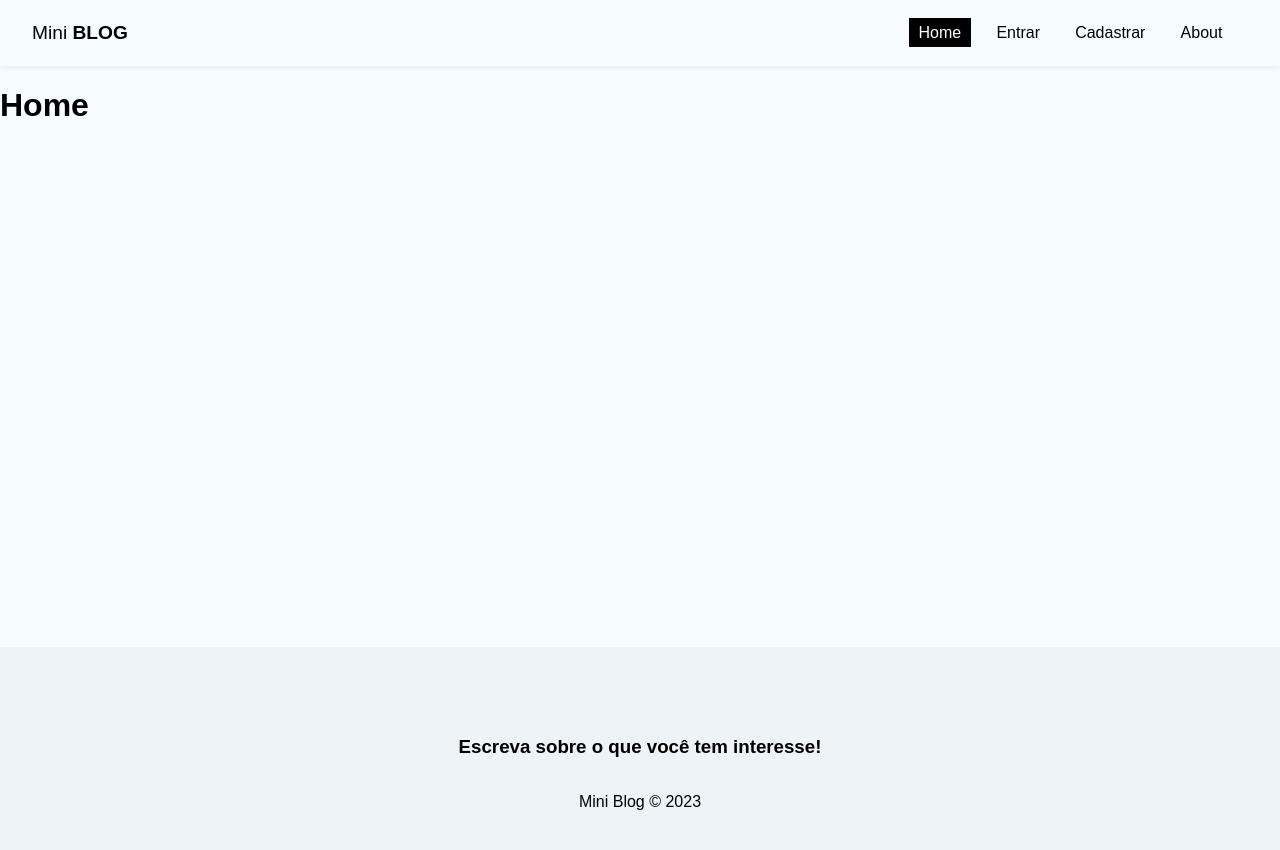
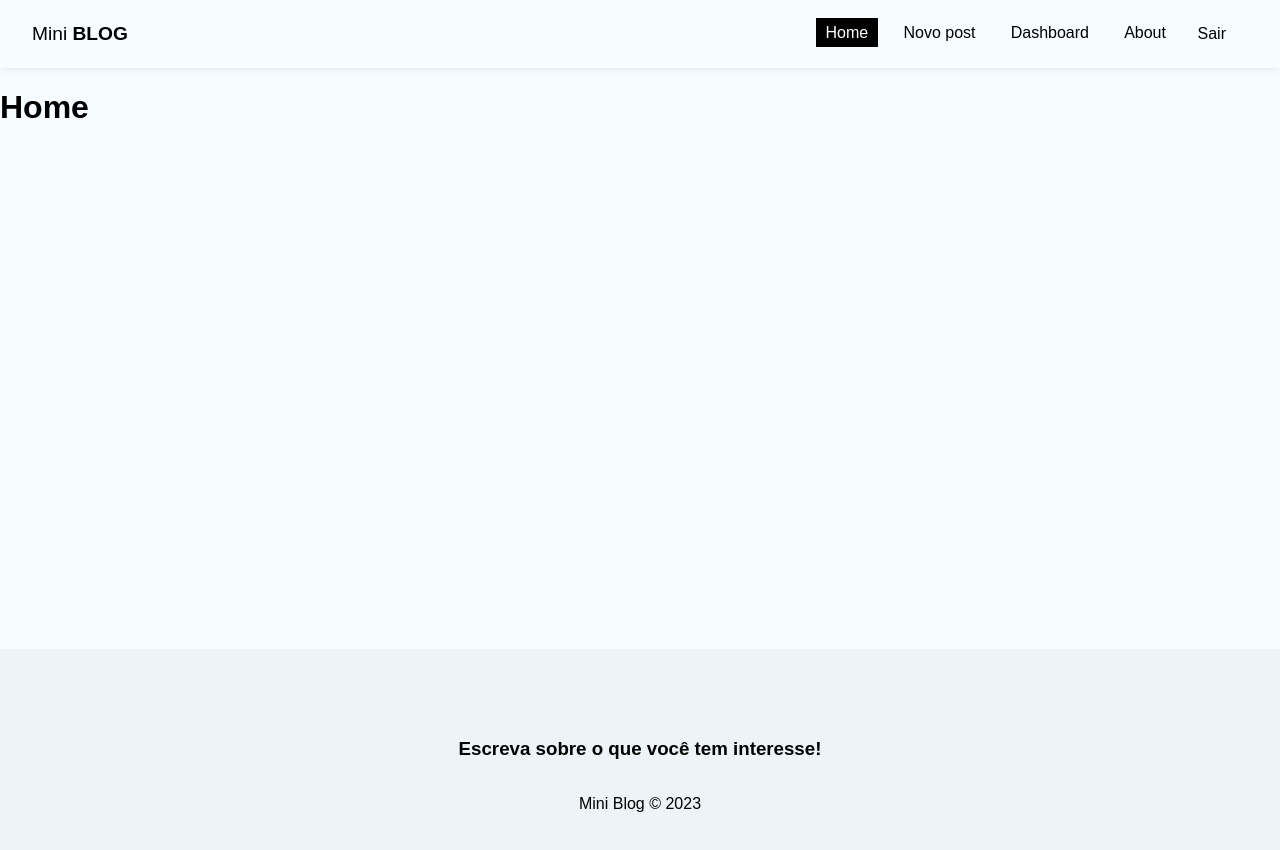
Before and after one commit to willy-deve/miniblog, a React (Create React App) app: page / in a window 1280 px wide. Shown: the top 850 px of the page. Built offline with nearby package versions, Linux system fonts and the light colour scheme; no server answers; sample sign-in values are in the browser's storage.

Commit message:
criando função logout

```diff
--- a/src/components/Navbar/Navbar.js
+++ b/src/components/Navbar/Navbar.js
@@ -1,14 +1,18 @@
 import React from 'react';
 import { NavLink } from 'react-router-dom';
+import { useAuthValue } from '../../context/AuthContext';
+import { useAuthentication } from '../../hooks/useAuthentication';
 import styles from "./Navbar.module.css"
-
 
 
 function Navbar() {
 
+  const { user } = useAuthValue();
+  const { logout } = useAuthentication();
+
+  return (
 
 
-  return (
     <nav className={styles.navbar}>
       <NavLink to="/" className={styles.brand}>
         Mini <span>Blog</span>
@@ -18,15 +22,37 @@ function Navbar() {
         <li>
           <NavLink to="/" className={({ isActive }) => (isActive ? styles.active : "")}>Home</NavLink>
         </li>
+
+        {!user && (
+          <>
             <li>
               <NavLink to="/login" className={({ isActive }) => (isActive ? styles.active : "")}>Entrar</NavLink>
             </li>
             <li>
               <NavLink to="/registro" className={({ isActive }) => (isActive ? styles.active : "")}>Cadastrar</NavLink>
             </li>
+          </>
+        )}
+
+        {user && (
+          <>
+            <li>
+              <NavLink to="/posts/create" className={({ isActive }) => (isActive ? styles.active : "")}>Novo post</NavLink>
+            </li>
+            <li>
+              <NavLink to="/dashboard" className={({ isActive }) => (isActive ? styles.active : "")}>Dashboard</NavLink>
+            </li>
+          </>
+        )}
+
         <li>
           <NavLink to="/about" className={({ isActive }) => (isActive ? styles.active : "")}>About</NavLink>
         </li>
+        {user && (
+          <li>
+            <button onClick={logout}>Sair</button>
+          </li>
+        )}
       </ul>
 
 
--- a/src/hooks/useAuthentication.js
+++ b/src/hooks/useAuthentication.js
@@ -21,6 +21,8 @@ export const useAuthentication = () => {
     }
   }
 
+
+  //registro
   const createUser = async (data) => {
     checkIfIsCancelled()
 
@@ -61,9 +63,12 @@ export const useAuthentication = () => {
       setError(systemErrorMessage)
 
     }
+  }
 
-
-
+  //logout
+  const logout = () => {
+    checkIfIsCancelled()
+    signOut(auth)
   }
 
   useEffect(() => {
@@ -74,7 +79,8 @@ export const useAuthentication = () => {
     auth,
     createUser,
     error,
-    loading
+    loading,
+    logout
   }
 
 
--- a/src/routes/AppRoutes.js
+++ b/src/routes/AppRoutes.js
@@ -1,5 +1,5 @@
 import React, { useEffect, useState } from 'react';
-import { BrowserRouter, Route, Routes } from 'react-router-dom';
+import { BrowserRouter, Navigate, Route, Routes } from 'react-router-dom';
 import Footer from '../components/Footer/Footer';
 import Navbar from '../components/Navbar/Navbar';
 import About from '../pages/About/About';
@@ -38,17 +38,17 @@ function AppRoutes() {
     <div className='App'>
 
 
-      <AuthProvider value={user}>
+      <AuthProvider value={{ user }}>
         <BrowserRouter>
           <Navbar />
           <div className='container'>
             <Routes>
               <Route path='/' element={<Home />} />
               <Route path='/about' element={<About />} />
-              <Route path='/posts/create' element={<CreatePost />} />
-              <Route path='/login' element={<Login />} />
-              <Route path='/registro' element={<Registro />} />
-              <Route path='/dashboard' element={<Dashboard />} />
+              <Route path='/login' element={!user ? <Login /> : <Navigate to="/" />} />
+              <Route path='/registro' element={!user ? <Registro /> : <Navigate to="/" />} />
+              <Route path='/posts/create' element={user ? <CreatePost /> : <Navigate to="/login" />} />
+              <Route path='/dashboard' element={user ? <Dashboard /> : <Navigate to="/login" />} />
             </Routes>
           </div>
           <Footer />
```
Lines whose indentation alone changed are shown as unchanged.
